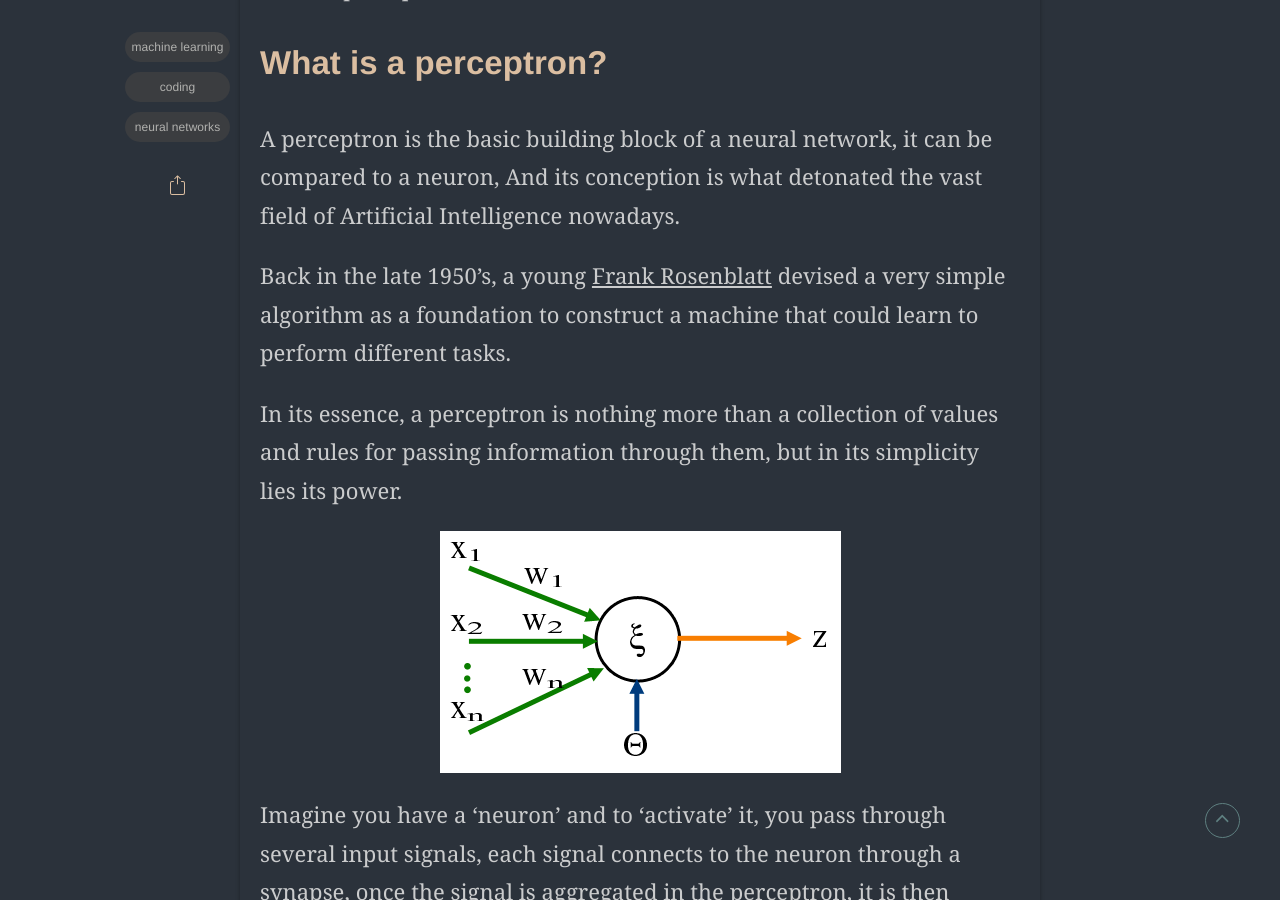
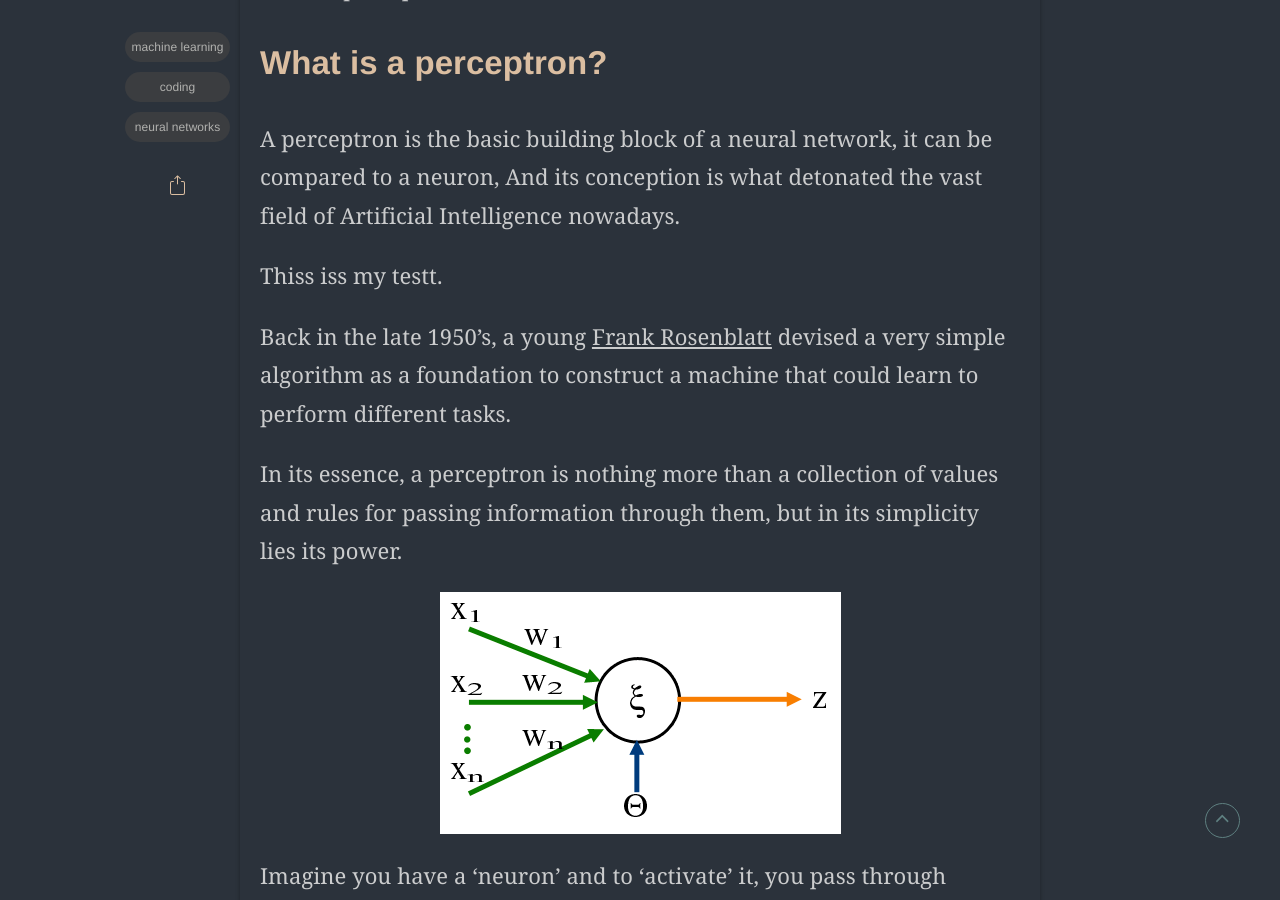
Before and after one commit to Navid200/b25a9, a Jekyll site: the page built from _posts/2021-01-25-single-neuron-perceptron.markdown, in a window 1280 px wide and 900 px high, scrolled down 1061 px. Built offline with Jekyll 4.4.1, drawn with Linux system fonts in a browser that asks for light colours; some web fonts are replaced; formulas are drawn with MathJax 3; comment, search, counter and statistics services are not loaded.

Commit message:
Update 2021-01-25-single-neuron-perceptron.markdown

```diff
--- a/_posts/2021-01-25-single-neuron-perceptron.markdown
+++ b/_posts/2021-01-25-single-neuron-perceptron.markdown
@@ -16,6 +16,8 @@ As an entry point to learning python and getting into Machine Learning, I decide
 ## What is a perceptron?
 
 A perceptron is the basic building block of a neural network, it can be compared to a neuron, And its conception is what detonated the vast field of Artificial Intelligence nowadays.
+
+Thiss iss my testt.
 
 Back in the late 1950's, a young [Frank Rosenblatt](https://en.wikipedia.org/wiki/Frank_Rosenblatt) devised a very simple algorithm as a foundation to construct a machine that could learn to perform different tasks.
 
```
